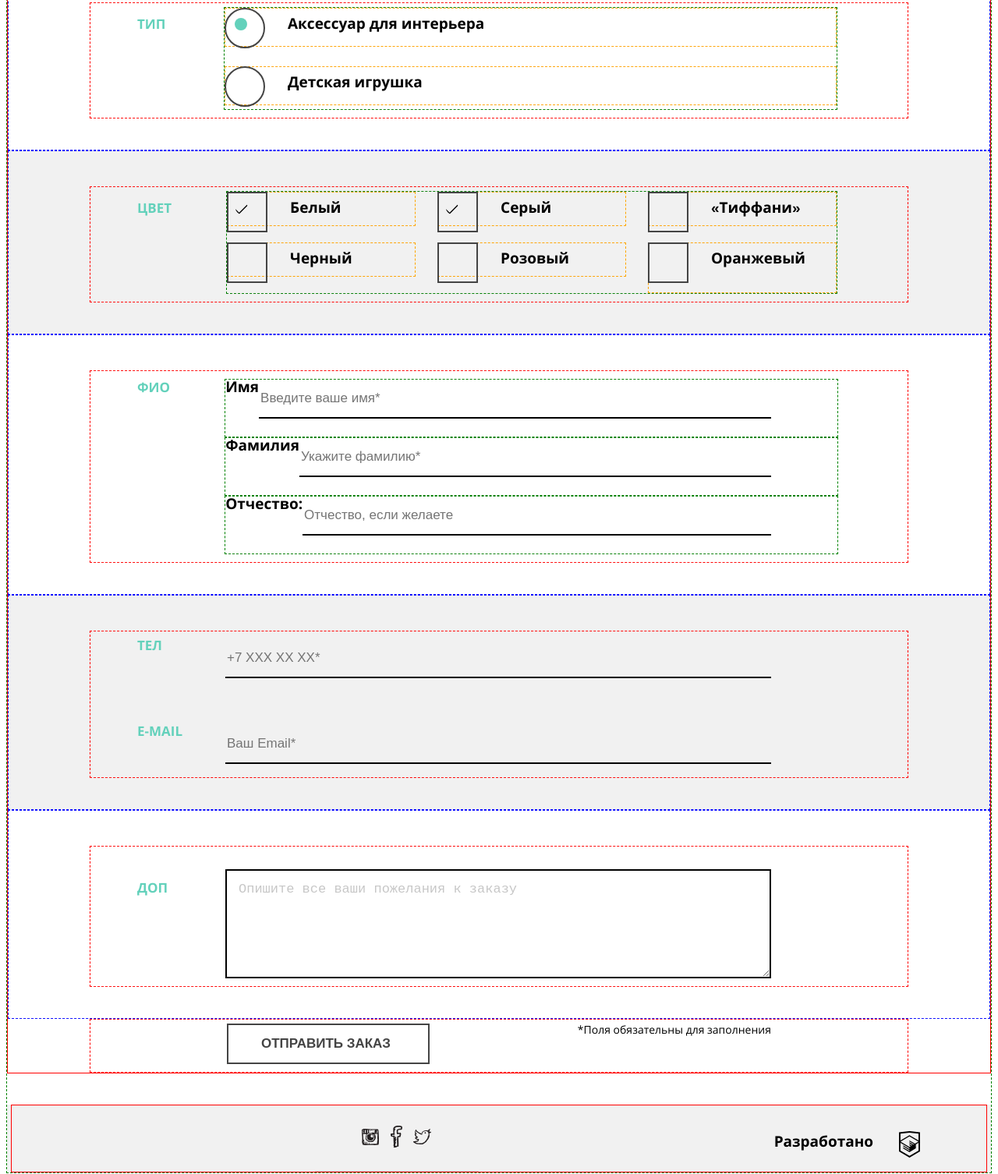
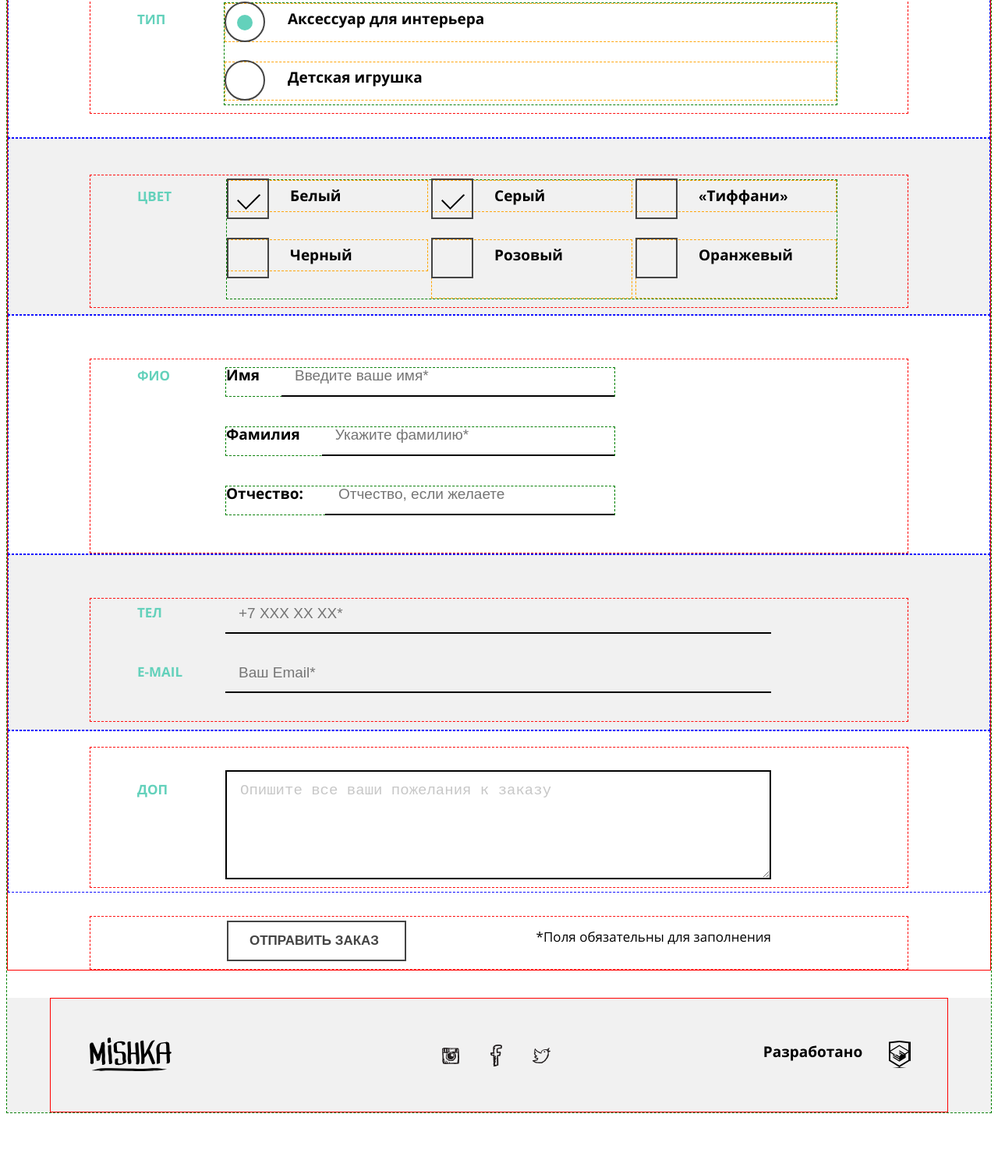
Before and after one commit to DimitriAleksandrovic/187460-mishka, a website: page form.html in a window 1280 px wide. Shown: the part 590-2096 px from the top of the page at 78% size. After the commit the page ends 2026 px from the top, so only its background shows below. Drawn offline with nearby package versions, Linux system fonts and the light colour scheme; files that its build step writes are made by us from their sources; files whose address does not match are found by name.

Commit message:
form ready

```diff
--- a/form.html
+++ b/form.html
@@ -42,11 +42,11 @@
                 <div class="order__radio">
                     <div class="order__radio-field">
                         <input class="order__radio-input" type="radio" name="interier" id="interier" checked>
-                        <label class="order__fieldlabel--radio" for="interier">Аксессуар для интерьера</label>
+                        <label class="order__fieldlabel order__fieldlabel--radio" for="interier">Аксессуар для интерьера</label>
                     </div>
                     <div class="order__radio-field">
                         <input class="order__radio-input" type="radio" name="toy" id="toy">
-                        <label class="order__fieldlabel--radio" for="interier">Детская игрушка</label>
+                        <label class="order__fieldlabel order__fieldlabel--radio" for="interier">Детская игрушка</label>
                     </div>
                 </div>
             </div>
@@ -57,27 +57,27 @@
                 <div class="order__checkbox">
                     <div class="order__checkbox-field">
                         <input class="order__checkbox-input" type="checkbox" name="white" id="white" checked>
-                        <label class="order__fieldlabel--checkbox" for="white">Белый</label>
+                        <label class="order__fieldlabel order__fieldlabel--checkbox" for="white">Белый</label>
                     </div>
                     <div class="order__checkbox-field">
                         <input class="order__checkbox-input" type="checkbox" name="gray" id="gray" checked>
-                        <label class="order__fieldlabel--checkbox" for="gray">Серый</label>
+                        <label class="order__fieldlabel order__fieldlabel--checkbox" for="gray">Серый</label>
                     </div>
                     <div class="order__checkbox-field">
                         <input class="order__checkbox-input" type="checkbox" name="tiffany" id="tiffany">
-                        <label class="order__fieldlabel--checkbox" for="tiffany">«Тиффани»</label>
+                        <label class="order__fieldlabel order__fieldlabel--checkbox" for="tiffany">«Тиффани»</label>
                     </div>
                     <div class="order__checkbox-field">
                         <input class="order__checkbox-input" type="checkbox" name="black" id="black">
-                        <label class="order__fieldlabel--checkbox" for="black">Черный</label>
+                        <label class="order__fieldlabel order__fieldlabel--checkbox" for="black">Черный</label>
                     </div>
                     <div class="order__checkbox-field">
                         <input class="order__checkbox-input" type="checkbox" name="rose" id="rose">
-                        <label class="order__fieldlabel--checkbox" for="rose">Розовый</label>
+                        <label class="order__fieldlabel order__fieldlabel--checkbox" for="rose">Розовый</label>
                     </div>
                     <div class="order__checkbox-field">
                         <input class="order__checkbox-input" type="checkbox" name="orange" id="orange">
-                        <label class="order__fieldlabel--checkbox" for="orange">Оранжевый</label>
+                        <label class="order__fieldlabel order__fieldlabel--checkbox" for="orange">Оранжевый</label>
                     </div>
                 </div>
             </div>
@@ -87,15 +87,15 @@
                 <div class="order__fieldset-headline">ФИО</div>
                 <div class="order__username">
                     <div class="order__username-field">
-                        <label class="order__fieldlabel" for="1st-name">Имя</label>
+                        <label class="order__fieldlabel order__fieldlabel--name" for="1st-name">Имя</label>
                         <input class="order__textfield" type="text" name="1st-name" id="1st-name" placeholder="Введите ваше имя*" required>
                     </div>
                     <div class="order__username-field">
-                        <label class="order__fieldlabel" for="family-name">Фамилия</label>
+                        <label class="order__fieldlabel order__fieldlabel--name" for="family-name">Фамилия</label>
                         <input class="order__textfield" type="text" name="family-name" id="family-name" placeholder="Укажите фамилию*" required>
                     </div>
                     <div class="order__username-field">
-                        <label class="order__fieldlabel" for="father-name">Отчество:</label>
+                        <label class="order__fieldlabel order__fieldlabel--name" for="father-name">Отчество:</label>
                         <input class="order__textfield" type="text" name="father-name" id="father-name" placeholder="Отчество, если желаете">
                     </div>
                 </div>
--- a/sass/blocks/main-nav.scss
+++ b/sass/blocks/main-nav.scss
@@ -66,7 +66,7 @@
         &:nth-child(n+3) {
             display: block;
             height: 60px;
-            @include main-paddings(35px, 20px, 20px);
+            @include main-paddings(35px, 16px, 20px);
             @include font-set(bold, 15px, 24px, left);
             background-color: transparent;
         }
--- a/sass/blocks/page-footer.scss
+++ b/sass/blocks/page-footer.scss
@@ -14,6 +14,10 @@
 }
 
 .page-footer__logo {
+    width: 105px;
+    height: 45px;
+    background: url('../img/logo-mobile.svg') no-repeat;
+    background-size: 100%;
     display: none;
 }
 
@@ -68,27 +72,61 @@
         left: 200px;
         width: 28px;
         height: 35px;
-        background: url('../img/logo-htmlacademy.svg') no-repeat;
+        background-image: url('../img/logo-htmlacademy.svg');
         /*color: &green;*/
     }
 }
 
 @media (min-width: 768px) {
     .page-footer__inner {
-        max-width: 768px;
-        padding-left: 50px;
-        padding-right: 50px;
         display: flex;
         justify-content: space-between;
+        align-items: center;
+        padding: 50px;
+        max-width: 768px;
+    }
+    .page-footer__social-block {
+        padding: 0;
+        padding-bottom: 10px;
+        width: 140px;
+        border: none;
+    }
+    .page-footer__copyright {
+        /*margin-left: 84px;*/
+        padding-top: 6px;
+        padding-bottom: 10px;
+        padding-right: 55px;
+        padding-left: 0;
+        min-width: 195px;
+        height: 43px;
+        &::after {
+            left: 160px;
+            top: 3px;
+        }
     }
     .page-footer__logo {
         display: block;
-        background: url('../img/logo-mobile.svg') 50% 50% no-repeat;
+        margin-right: auto;
     }
 }
 
 @media (min-width: 1150px) {
+    .page-footer {
+        margin-top: 35px;
+    }
     .page-footer__inner {
-        max-width: 1150px;
+        max-width: 1050px;
+    }
+    .page-footer__social-block {
+        padding: 0;
+        width: 140px;
+        border: none;
+    }
+    .page-footer__copyright {
+        margin-left: 90px;
+        padding-right: 50px;
+        &::after {
+            left: 170px;
+        }
     }
 }
--- a/sass/blocks/page-header.scss
+++ b/sass/blocks/page-header.scss
@@ -91,7 +91,8 @@
     }
     .page-header__tittle {
         max-width: 606px;
-        padding-bottom: 88px;
+        padding-top: 90px;
+        padding-bottom: 80px;
         @include font-set(bold,
         53px,
         57px,
--- a/sass/global/order.scss
+++ b/sass/global/order.scss
@@ -67,7 +67,7 @@
             content: "";
             position: absolute;
             top: 12px;
-            left: 12px;
+            left: 10px;
             width: 16px;
             height: 16px;
             border-radius: 50%;
@@ -82,9 +82,11 @@
         &::after {
             content: "";
             position: absolute;
-            top: 12px;
-            left: 10px;
-            background: url("../img/icon-tick.svg") 50% 50% no-repeat;
+            top: 8px;
+            left: 8px;
+            width: 22px;
+            height: 18px;
+            background: url("../img/icon-tick.svg") no-repeat;
             background-size: 22px 22px;
             display: none;
         }
@@ -221,14 +223,10 @@
     .order__fieldset-userdata {
         background-color: $lightestgray;
     }
-    .order__fieldset-radio,
-    .order__fieldset-checkbox,
-    .order__fieldset-username,
-    .order__fieldset-userdata,
-    .order__fieldset-comment {
+    .order__fieldset-radio {
         margin: 0;
-        padding-top: 45px;
-        padding-bottom: 40px;
+        padding-top: 50px;
+        padding-bottom: 30px;
     }
     .order__radio {
         width: 500px;
@@ -241,50 +239,137 @@
         margin-bottom: 25px;
         box-sizing: border-box;
     }
+    .order__fieldset-checkbox {
+        margin: 0;
+        padding-top: 45px;
+        padding-bottom: 30px;
+    }
     .order__checkbox {
         display: flex;
         flex-wrap: wrap;
         justify-content: space-between;
+        align-items: space-between;
         min-height: 205px;
         width: 500px;
     }
     .order__checkbox-field {
-        width: 240px;
+        width: 236px;
+        margin-bottom: 25px;
+        &:nth-child(5) {
+            margin-bottom: 0;
+        }
     }
     .order__fieldlabel {
-        &--radio,
+        &--radio {
+            padding-left: 80px;
+            &::before {
+                content: "";
+                position: absolute;
+                top: -3px;
+                left: -1px;
+                width: 52px;
+                height: 52px;
+            }
+            &::after {
+                content: "";
+                position: absolute;
+                top: 14px;
+                left: 15px;
+                width: 20px;
+                height: 20px;
+                border-radius: 50%;
+                background-color: $green;
+                display: none;
+            }
+        }
         &--checkbox {
             padding-left: 80px;
             &::before {
                 content: "";
                 position: absolute;
-                top: -1px;
+                top: -3px;
                 left: -1px;
-                width: 52px;
+                width: 54px;
                 height: 52px;
+            }
+            &::after {
+                content: "";
+                position: absolute;
+                top: 14px;
+                left: 12px;
+                width: 34px;
+                height: 24px;
+                background: url("../img/icon-tick.svg") no-repeat;
+                /*background-size: 34px 24px;*/
+                display: none;
             }
         }
     }
+    .order__fieldset-username {
+        margin: 0;
+        padding-top: 55px;
+        padding-bottom: 5px;
+    }
     .order__username-field {
         display: flex;
+        align-items: flex-start;
         width: 500px;
+        height: 38px;
+        margin-bottom: 38px;
+        box-sizing: border-box;
         border: 1px dashed green;
+    }
+    .order__fieldset-userdata {
+        margin: 0;
+        padding-top: 50px;
+        padding-bottom: 10px;
     }
     .order__tel-field,
     .order__email-field {
         display: flex;
         justify-content: space-between;
+        height: 38px;
+        margin-bottom: 38px;
+        box-sizing: border-box;
+    }
+    .order__fieldset-comment {
+        margin: 0;
+        padding-top: 20px;
+        padding-bottom: 5px;
     }
     .order__textfield {
+        height: 37px;
+        margin-left: 28px;
+        padding-top: 0;
+        padding-left: 17px;
+        @include font-set(normal,
+        19px,
+        18px,
+        left);
         &--email,
-        &--tel,
+        &--tel {
+            width: 500px;
+        }
         &--comment {
             width: 500px;
+            padding-top: 15px;
         }
+    }
+    .order__submit {
+        padding-top: 35px;
+    }
+    .order__required {
+        margin-top: 5px;
+        margin-bottom: 0;
+        @include font-set(normal,
+        17px,
+        30px,
+        left);
     }
     .order__btn {
         order: -1;
         margin-left: 0;
+        width: 230px;
     }
 }
 
@@ -299,7 +384,7 @@
         margin: 0 auto;
         padding-left: 175px;
         padding-right: 175px;
-        padding-top: 135px;
+        padding-top: 144px;
         @include font-set(normal,
         17px,
         30px,
@@ -312,30 +397,64 @@
             padding-right: 0;
         }
     }
+    .order__fieldset-radio {
+        margin: 0;
+        padding-top: 45px;
+        padding-bottom: 30px;
+    }
     .order__radio {
         width: 785px;
         min-height: 130px;
+    }
+    .order__fieldset-checkbox {
+        margin: 0;
+        padding-top: 46px;
+        padding-bottom: 8px;
     }
     .order__checkbox {
         width: 785px;
         min-height: 130px;
     }
-    .order__username-field {
+    .order__checkbox-field {
+        width: 256px;
+        margin-bottom: 35px;
+        &:nth-child(5) {
+            margin-bottom: 0;
+        }
+    }
+    .order__fieldset-username {
+        padding-bottom: 0px;
+    }
+    .order__username {
         width: 700px;
         padding-right: 85px;
     }
+    .order__fieldset-userdata {
+        padding-top: 55px;
+        padding-bottom: 10px;
+    }
     .order__textfield {
         &--email,
-        &--tel,
+        &--tel {
+            width: 700px;
+            height: 35px;
+            margin-right: 85px;
+        }
         &--comment {
             width: 700px;
             margin-right: 85px;
+            margin-left: 0;
         }
+    }
+    .order__submit {
+        padding-top: 30px;
     }
     .order__required {
         margin-right: 85px;
+        margin-top: 6px;
     }
     .order__btn {
         margin-left: 115px;
+        margin-top: 0px;
     }
 }
```
